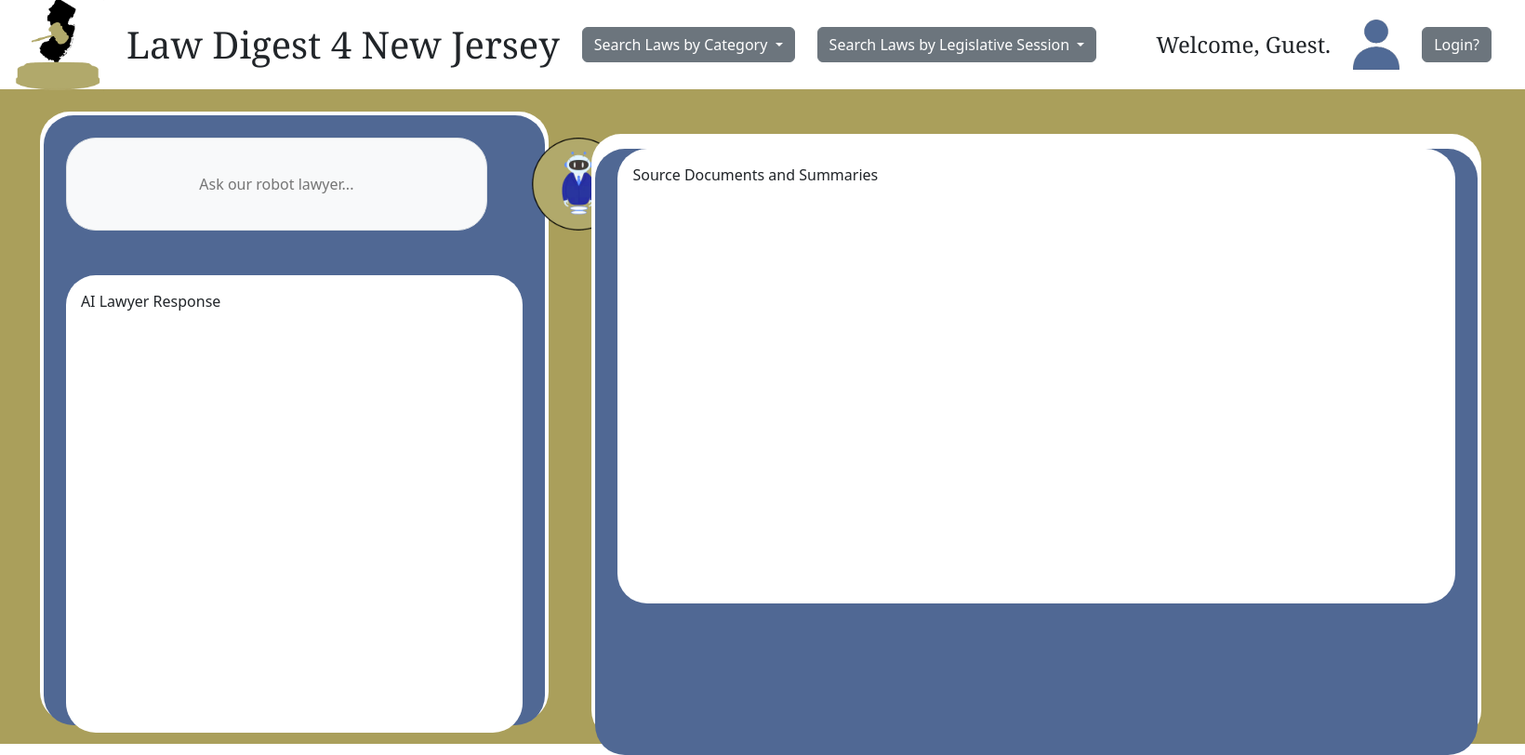
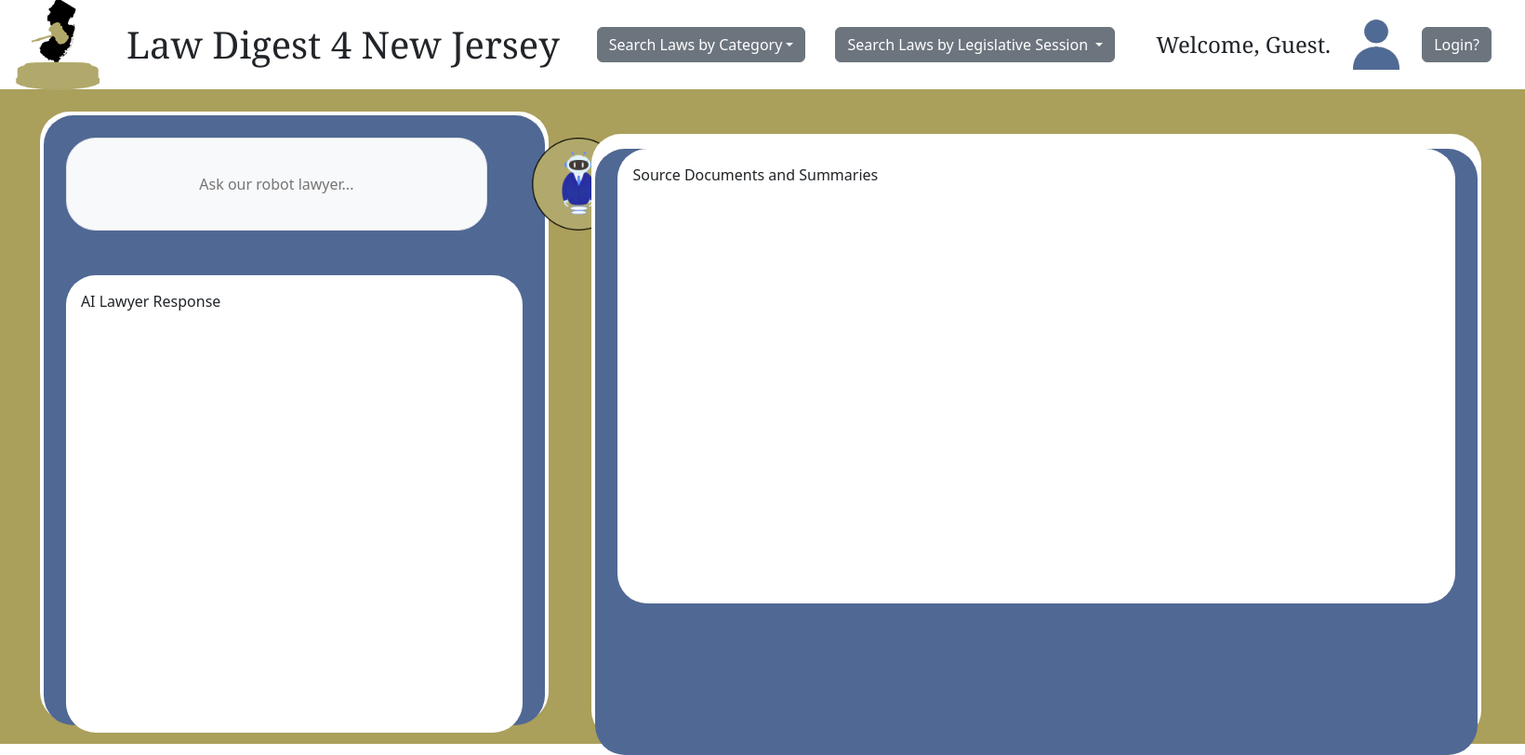
Before and after one commit to JayTomasello/CPS-5995-Team-2, a PHP site: page / in a window 1640 px wide. Shown: the whole page at 93% size. Run offline with PHP 8.4, Linux system fonts and the light colour scheme.

Commit message:
modified:   header.php

```diff
--- a/header.php
+++ b/header.php
@@ -35,11 +35,10 @@ $_COOKIE = false;
         <img src="../NJLawDigest Logo.png" class="img me-4" width="100px" alt="...">
         <label class="navbar-brand fs-1 text-dark me-4" style="font-family: Georgia, 'Times New Roman', Times, serif">Law Digest 4 New Jersey</label>
 
-        <div class="dropdown me-4">
-            <button type="button" class="btn btn-secondary dropdown-toggle" id="dropdownMenuOffset" data-bs-toggle="dropdown" aria-expanded="false" data-bs-offset="10,20">
-                Search Laws by Category
+        <div class="btn-group m-3">
+            <button type="button" class="btn btn-secondary dropdown-toggle" data-toggle="dropdown">Search Laws by Category<span class="caret"></span></button>
             </button>
-            <ul class="dropdown-menu" aria-labelledby="dropdownMenuOffset">
+            <ul class="dropdown-menu scrollable-menu" role="menu">
                 <li><a class="dropdown-item" href="#">Abortion</a></li>
                 <li><a class="dropdown-item" href="#">Agriculture</a></li>
                 <li><a class="dropdown-item" href="#">Alcohol</a></li>
@@ -132,11 +131,11 @@ $_COOKIE = false;
             </ul>
         </div>
 
-        <div class="dropdown me-4">
+        <div class="btn-group m-3">
             <button type="button" class="btn btn-secondary dropdown-toggle" id="dropdownMenuOffset" data-bs-toggle="dropdown" aria-expanded="false" data-bs-offset="10,20">
                 Search Laws by Legislative Session
             </button>
-            <ul class="dropdown-menu" aria-labelledby="dropdownMenuOffset">
+            <ul class="dropdown-menu">
                 <li><a class="dropdown-item" href="#">Action</a></li>
                 <li><a class="dropdown-item" href="#">Another action</a></li>
                 <li><a class="dropdown-item" href="#">Something else here</a></li>
@@ -149,7 +148,7 @@ $_COOKIE = false;
 
         <label class="navbar-brand fs-4 text-dark me-4" style="font-family: Georgia, 'Times New Roman', Times, serif">Welcome, Guest.</label>
         <img src="./User Icon.png" class="img" width="50px" alt="...">
-        <button type="button" class="btn btn-secondary mx-4">Login?</button>
+        <button type="button" class="btn btn-secondary mx-4" href="./login.php">Login?</button>
 
     </div>
 </nav>
```
